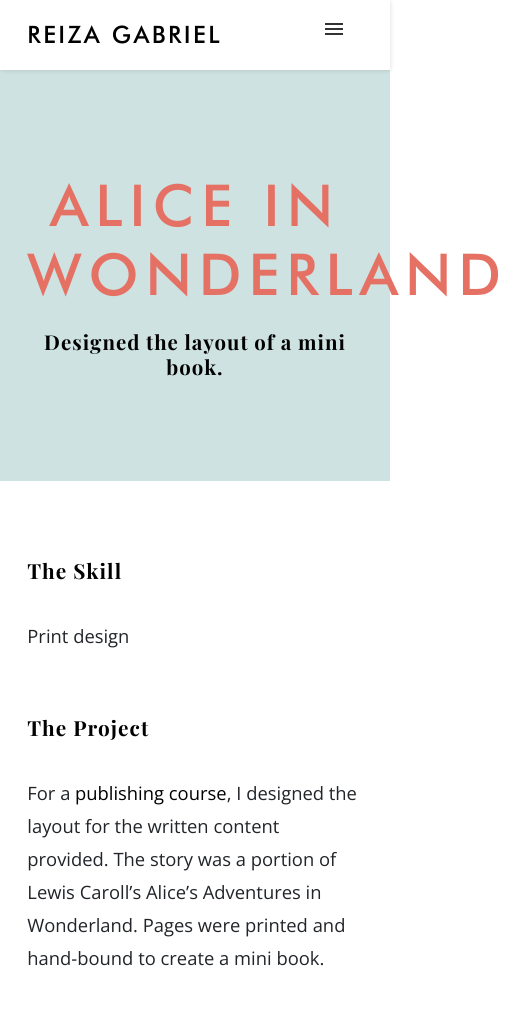
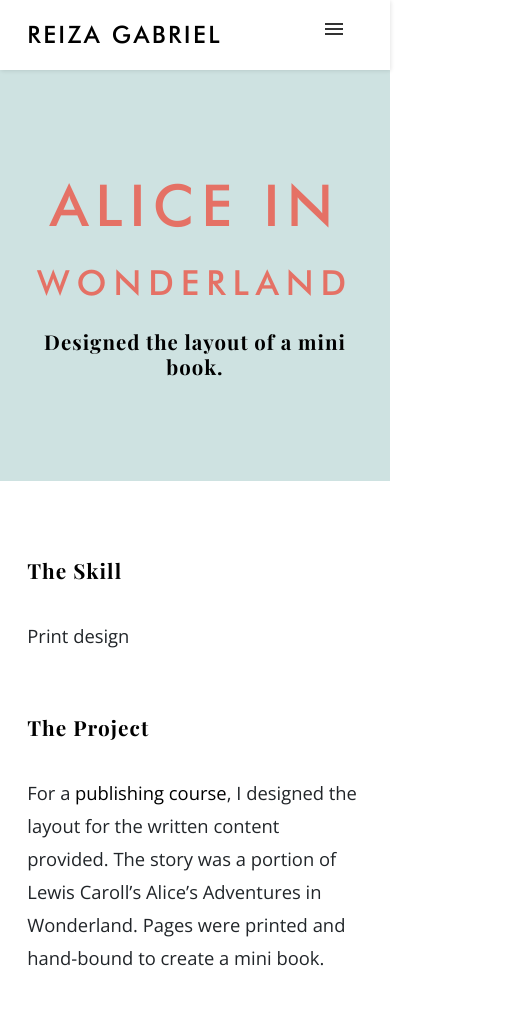
Before and after one commit to reizagabriel/P03, a plain HTML site: page alice.html in a window 390 px wide. Shown: the top 1012 px of the page, 508 px wide, since content can reach past the window. Drawn offline with nearby package versions, Linux system fonts and the light colour scheme; a web font is replaced by a local one.

Commit message:
Adjust font sizes

```diff
--- a/alice.html
+++ b/alice.html
@@ -37,7 +37,7 @@
           </div>
 
           <div class="col-md-9">
-            <h1>Alice in Wonderland</h1>
+            <h1>Alice in <span id="wonderland">Wonderland</span></h1>
             <h2>Designed the layout of a mini book.</h2>
           </div>
         </div>
--- a/css/sections.css
+++ b/css/sections.css
@@ -143,4 +143,8 @@
     display: none;
   }
 
+  #wonderland {
+    font-size: 0.6em;
+  }
+
 }
```
Also changed, not shown: her-campus.html (+1 -3 lines), 1 other file.
